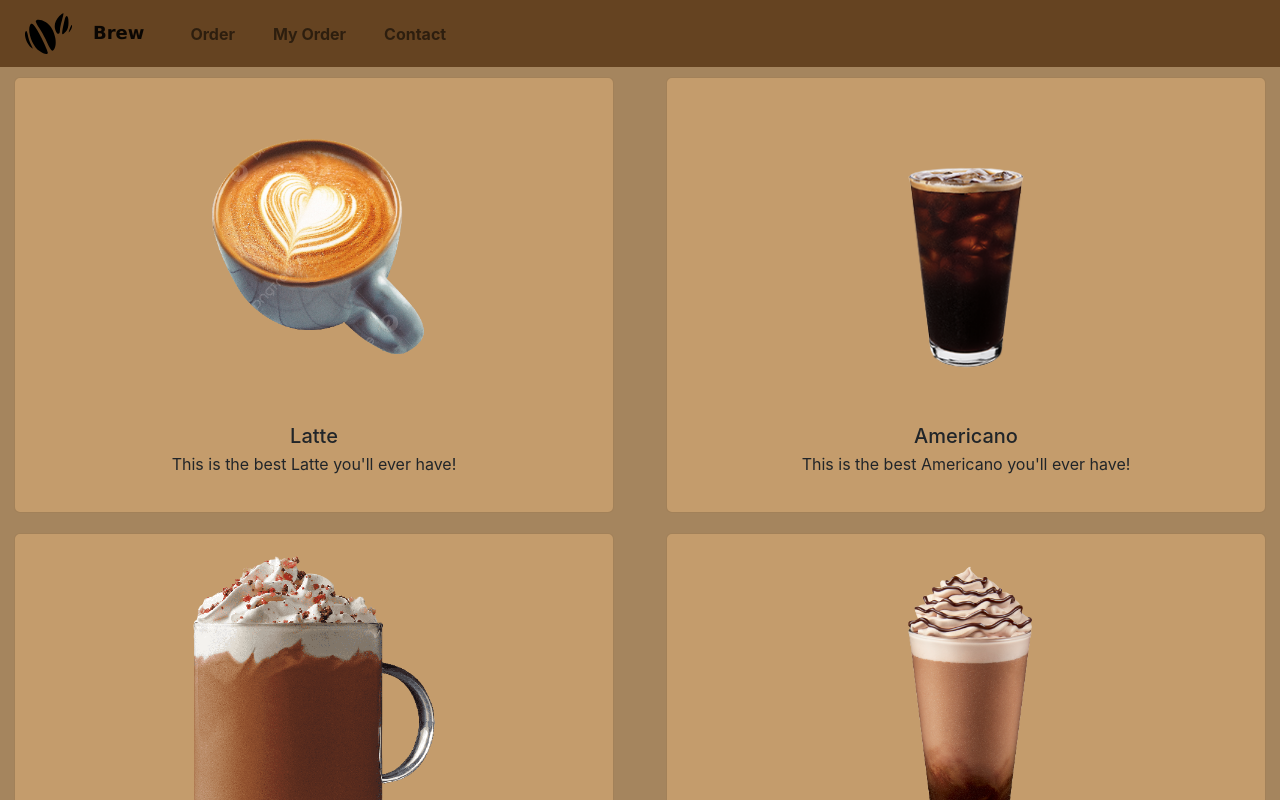
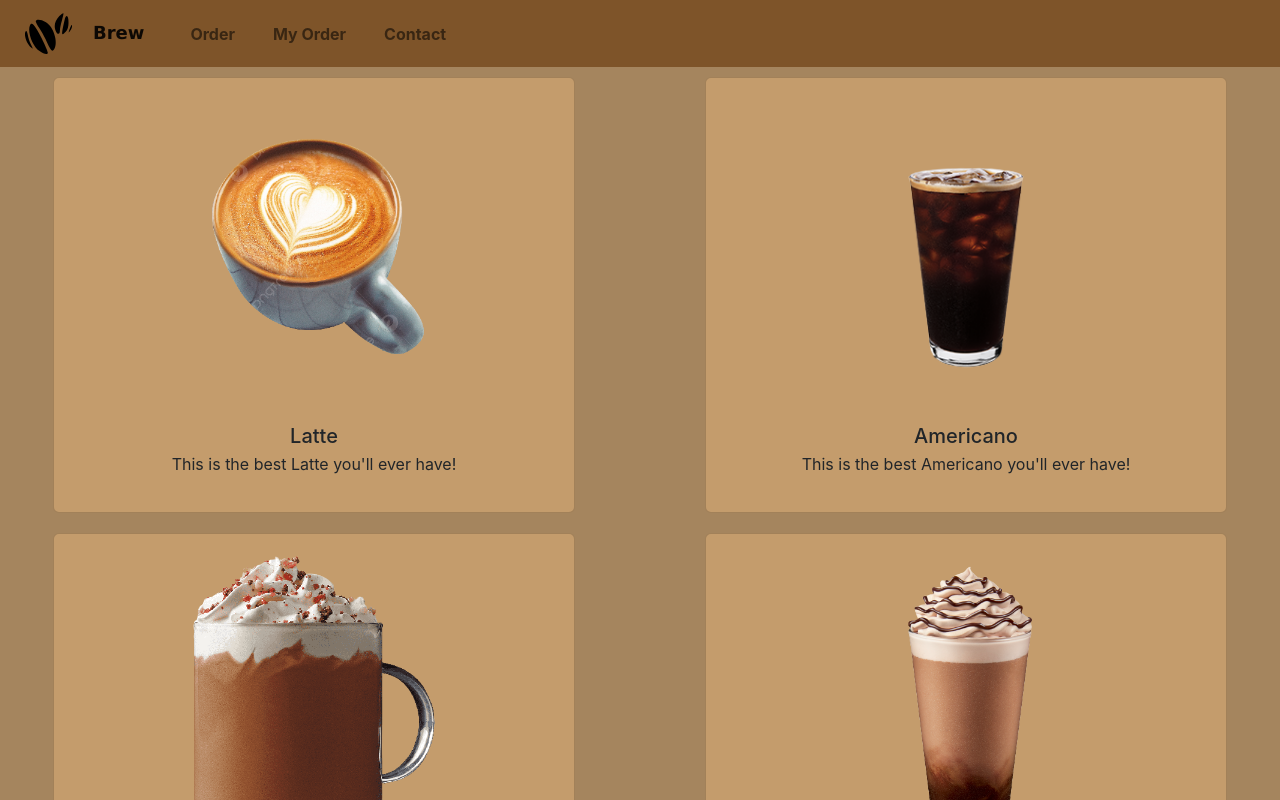
Before and after one commit to selimcavas/brew, a React (Create React App) app in the folder brew/: page / in a window 1280 px wide. Shown: the top 800 px of the page. Built offline with nearby package versions, Linux system fonts and the light colour scheme.

Commit message:
modified main card view
Co-authored-by: MertAdak <MertAdak@mert.adak@ozu.edu.tr>

Co-authored-by: berkadak <berkadak@berk.adak@ozu.edu.tr>

```diff
--- a/brew/src/pages/Main.js
+++ b/brew/src/pages/Main.js
@@ -12,7 +12,7 @@ function Main() {
     <div className="Main" id="main">
       <NavBar />
       <div class="row">
-        <div class="col-lg-6 col-md-6 col-sm-12">
+        <div class="col-lg-6 col-md-12">
           <Card
             imagePath={latte}
             imageAlt="Latte"
@@ -27,7 +27,7 @@ function Main() {
             subtitle="This is the best Mocha you'll ever have!"
           />
         </div>
-        <div class="col-lg-6 col-md-6 col-sm-12">
+        <div class="col-lg-6 col-md-12">
           <Card
             imagePath={americano}
             imageAlt="Americano"
--- a/brew/src/styles/Card.css
+++ b/brew/src/styles/Card.css
@@ -1,19 +1,3 @@
-/* .card img {
-  display: block;
-  align-items: center;
-  margin: 0 auto;
-}
-.card {
-  display: inline-block;
-  width: 300px;
-  padding: 20px;
-
-}
-.card-body {
-  margin-top: 10px;
-}
- */
-
  .card img {
     display: block;
     margin: 0 auto;
@@ -38,15 +22,18 @@
     padding: 0;
   }
 
-  @media screen and (max-width: 991px) {
+  @media screen and (max-width: 767px) {
     .col-lg-6,
     .col-md-6,
     .col-sm-12 {
       margin-bottom: 20px;
     }
+    .card {
+      width: 80%;
+    }
   }
 
-  @media screen and (min-width: 992px) {
+  @media screen and (min-width: 768px) {
     .col-lg-6,
     .col-md-6,
     .col-sm-12 {
@@ -55,4 +42,7 @@
       display: table-cell;
       vertical-align: middle;
     }
+    .card {
+      width: 80%;
+    }
   }
--- a/brew/src/styles/NavBar.css
+++ b/brew/src/styles/NavBar.css
@@ -1,5 +1,5 @@
 .bg-myBrown{
-    background-color: rgb(101, 67, 33);
+    background-color: rgb(126, 84, 41);
 }
 
 #logo{
```
